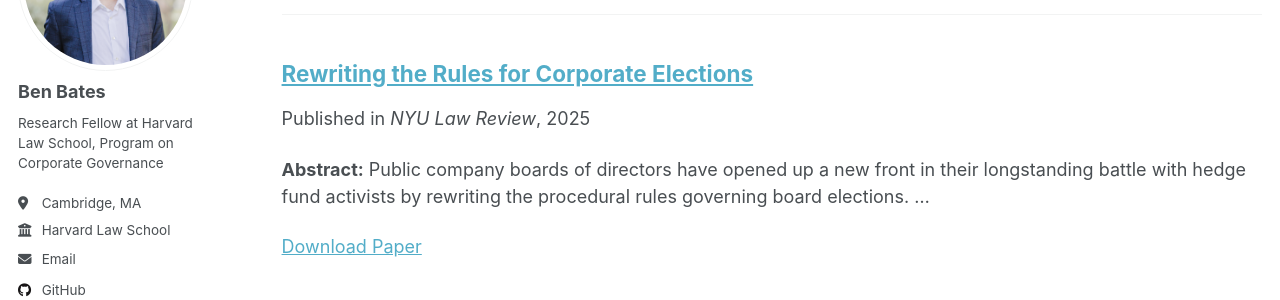
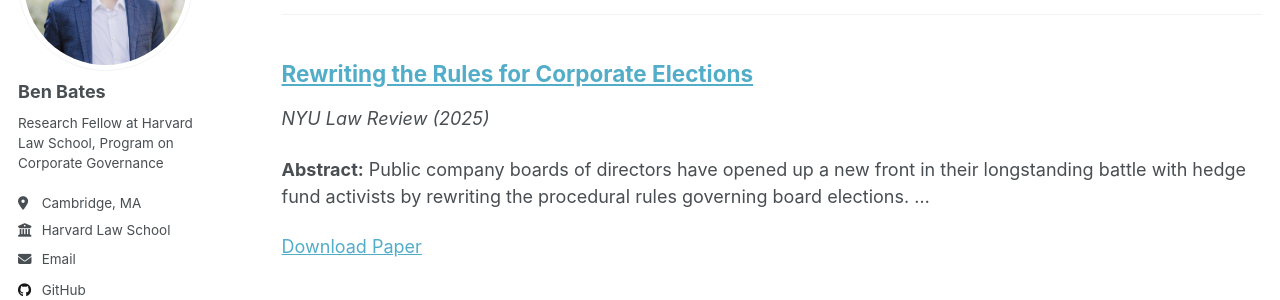
Before and after one commit to ben-bates/ben-bates.github.io, a Jekyll site: the page built from _pages/publications.html, in a window 1280 px wide and 1212 px high. Shown: the part 203-503 px from the top of the window. Built offline with Jekyll 4.4.1, drawn with Linux system fonts in a browser that asks for light colours; a script that is not in the unit is left out.

Commit message:
Update archive-single.html

```diff
--- a/_includes/archive-single.html
+++ b/_includes/archive-single.html
@@ -44,7 +44,7 @@
           {% if post.category == 'wp' %}
             <p>Last Updated: {{ post.date | default: "1900-01-01" | date: "%B %d, %Y" }} </p>
           {% elsif post.category == 'manuscripts' %}
-            <p>Published in <i>{{ post.venue }}</i>, {{ post.date | default: "1900-01-01" | date: "%Y" }} </p>
+            <p><i>{{ post.venue }} ({{ post.date | default: "1900-01-01" | date: "%Y" }})</i></p>
           {% endif %}
         {% elsif post.date %}
          <p class="page__date"><strong><i class="fa fa-fw fa-calendar" aria-hidden="true"></i> {{ site.data.ui-text[site.locale].date_label | default: "Last Updated:" }}</strong> <time datetime="{{ post.date | default: "1900-01-01" | date_to_xmlschema }}">{{ post.date | default: "1900-01-01" | date: "%B %d, %Y" }}</time></p>
```
